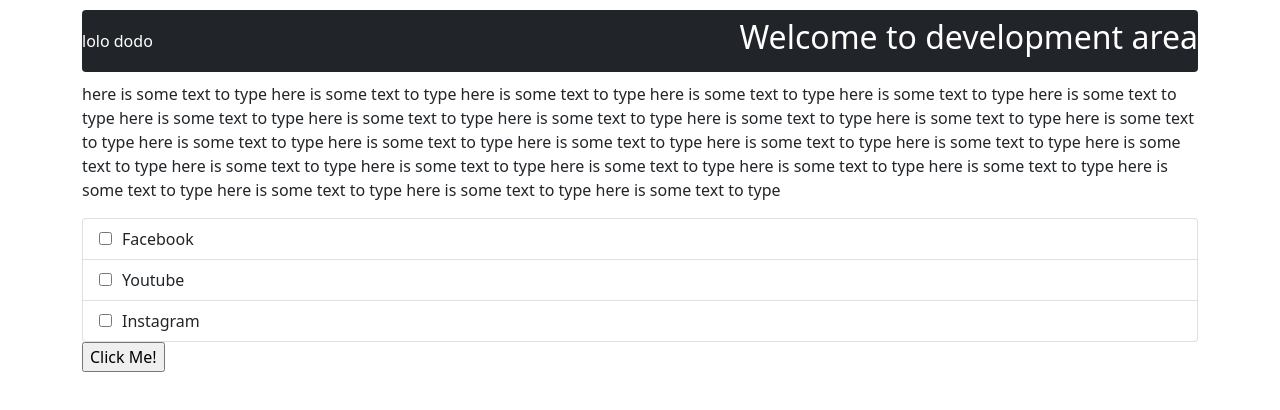
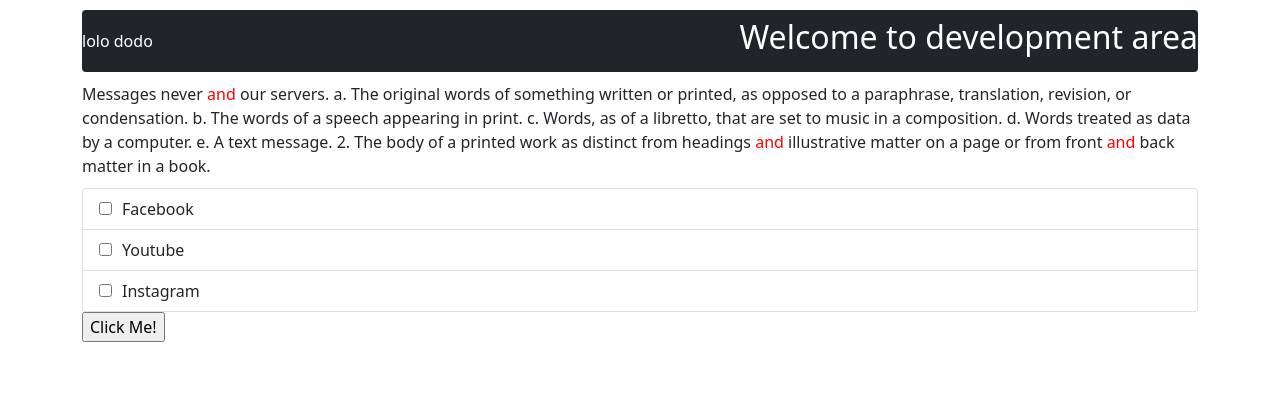
Before and after one commit to MahmoudJarjour/starter_react, a React (Create React App) app: page / in a window 1280 px wide. Shown: the top 410 px of the page. Built offline with nearby package versions, Linux system fonts and the light colour scheme.

Commit message:
changing word color in a text

```diff
--- a/src/App.css
+++ b/src/App.css
@@ -9,3 +9,6 @@ div{
 label{
   padding-left: 10px;
 }
+#textchangecolor{
+  color: red;
+}
--- a/src/Components/Text.js
+++ b/src/Components/Text.js
@@ -1,38 +1,27 @@
-import React, { Component } from "react";
+import React from "react";
 
-class Text extends Component  {
-    render(){
-        return (
-            <div>
-                <p>
-                here is some text to type
-                here is some text to type
-                here is some text to type
-                here is some text to type
-                here is some text to type
-                here is some text to type
-                here is some text to type
-                here is some text to type
-                here is some text to type
-                here is some text to type
-                here is some text to type
-                here is some text to type
-                here is some text to type
-                here is some text to type
-                here is some text to type
-                here is some text to type here is some text to type here is some text to type here is some text to type here is some text to type
-                here is some text to type
-                here is some text to type
-                here is some text to type
-                here is some text to type
-                here is some text to type
-                here is some text to type
-                here is some text to type
+function Text(){
+    let word = "and";
 
-                </p>
-            </div>
-        ) ;
-    }
+    let text  = " Messages never and  our servers. a. The original words of something written or printed, as opposed to a paraphrase, translation, revision, or condensation. b. The words of a speech appearing in print. c. Words, as of a libretto, that are set to music in a composition. d. Words treated as data by a computer. e. A text message. 2. The body of a printed work as distinct from headings and illustrative matter on a page or from front and back matter in a book. "
+
+    const colors= ["red"];
+    const randomColor = () => {
+        return colors[(Math.random() * colors.length) >> 0];
+      };
+
+      return (
+        <div>
+          {text.split(" ").map(word => {
+              if(word === "and")
+            return <span style={{ color: randomColor() }}>{`${word} `}</span>;
+                else
+                    return <span>{`${word} `}</span>
+          })}
+        </div>
+      );
+
 }
 
+
 export default Text;
```
